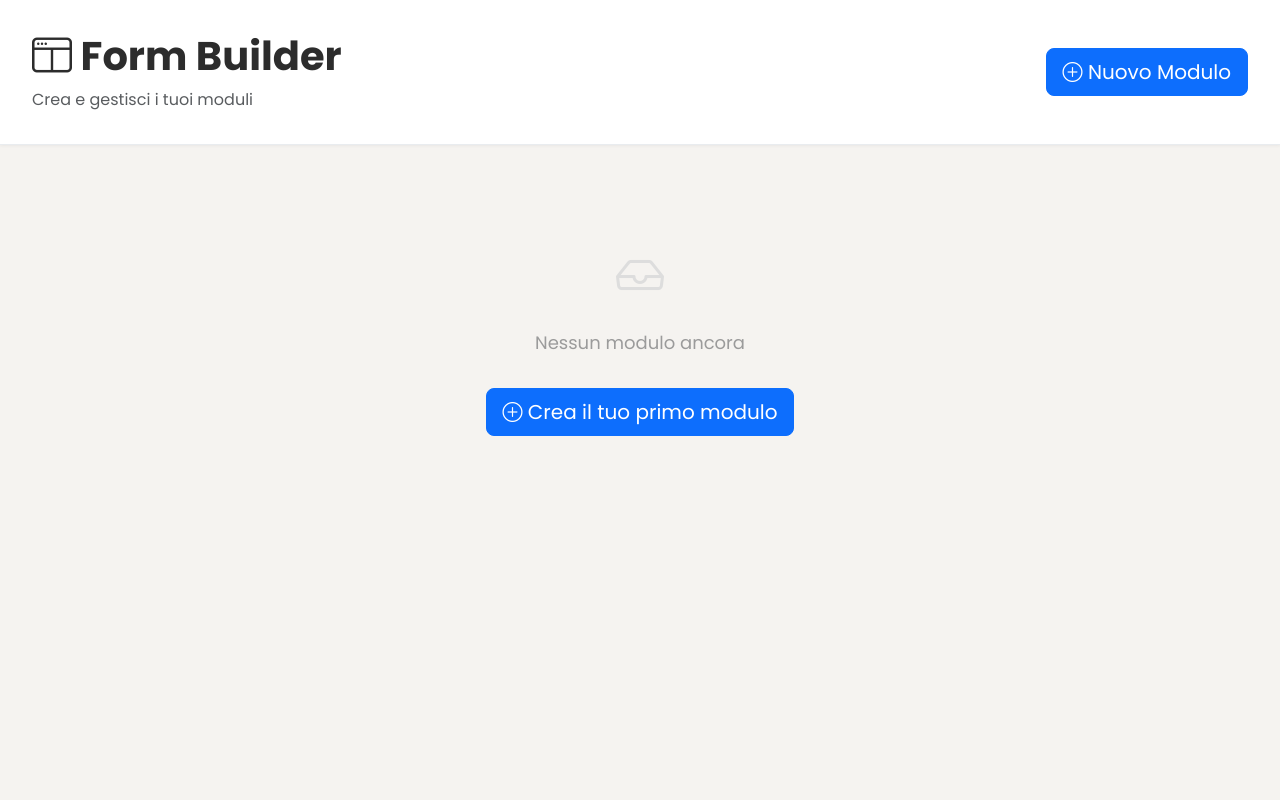
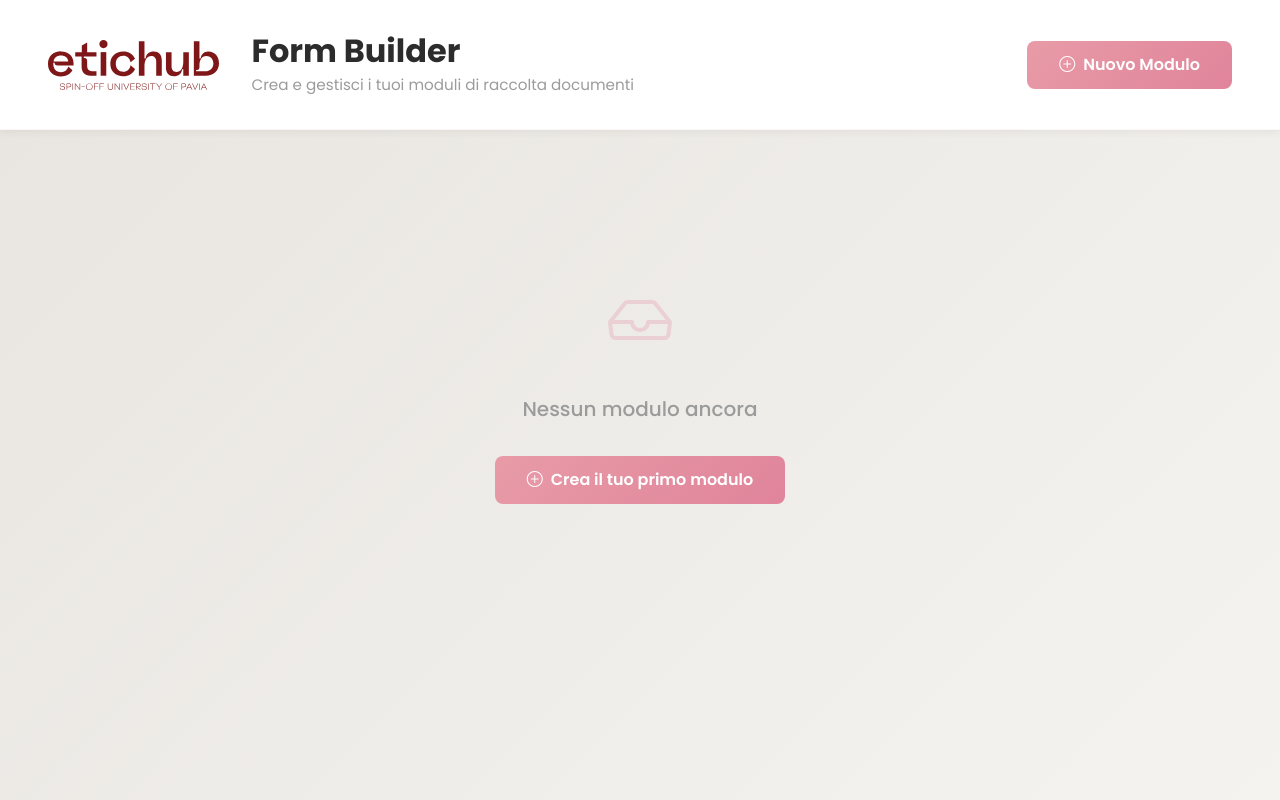
Before and after one commit to RazorCopter/eh-moduli, a Django app: page /modules/admin/builder/ in a window 1280 px wide. Run offline with Django 4.2, Linux system fonts and the light colour scheme; the visitor is signed in with stand-in values (Sample User, id 1); data that the repository does not hold is empty.

Commit message:
style: Premium Etichub branding for form builder dashboard
Complete redesign of builder_list.html with premium aesthetic:

Visual improvements:
- Gradient background: beige to light beige (#E8E5E0 → #F5F3F0)
- Etichub logo in header (50px) with title
- Premium card design with glass-morphism status badges
- Gradient headers: rose (#E89BA7 → #E0849B)
- Radial gradient overlay on header for depth
- Backdrop filter blur effect on status badges

Layout & spacing:
- Larger header padding (3rem)
- Bigger gap between cards (2.5rem)
- More generous card padding (2rem)
- Smoother shadow transitions

Buttons:
- Edit: Rose gradient
- Duplicate: Soft pink (#E8B5C1)
- Delete: Light red background (#F5D4D4)
- Scale up on hover (1.02x) with color transition
- Smooth cubic-bezier animations

Typography:
- Poppins font throughout
- Larger titles (2rem)
- Better color contrast (#2C2C2C text on light backgrounds)

Interactions:
- Hover: Cards lift up 4px with enhanced shadow
- Smooth 0.4s cubic-bezier transitions
- Visual feedback on all buttons

Now matches Etichub's premium, minimalist aesthetic from homepage.

Co-Authored-By: Claude <noreply@anthropic.com>

```diff
--- a/modules/templates/modules/admin/builder_list.html
+++ b/modules/templates/modules/admin/builder_list.html
@@ -12,67 +12,120 @@
         * {
             font-family: 'Poppins', -apple-system, BlinkMacSystemFont, 'Segoe UI', sans-serif;
         }
-        body {
-            background-color: #F5F3F0;
+        html, body {
+            background: linear-gradient(135deg, #E8E5E0 0%, #F5F3F0 100%);
+            min-height: 100vh;
+            color: #2C2C2C;
         }
         .header {
             background: white;
-            border-bottom: 1px solid #e9ecef;
-            padding: 2rem;
-            margin-bottom: 2rem;
-            box-shadow: 0 1px 3px rgba(0,0,0,0.05);
+            border-bottom: 1px solid rgba(232, 155, 167, 0.1);
+            padding: 2rem 3rem;
+            box-shadow: 0 2px 8px rgba(0,0,0,0.06);
+            margin-bottom: 3rem;
         }
-        .header h1 {
+        .header-top {
+            display: flex;
+            justify-content: space-between;
+            align-items: center;
+        }
+        .logo-section {
+            display: flex;
+            align-items: center;
+            gap: 2rem;
+        }
+        .logo-section img {
+            height: 50px;
+            width: auto;
+        }
+        .header-title-block h1 {
             margin: 0;
+            font-size: 2rem;
             font-weight: 700;
             color: #2C2C2C;
         }
-        .header-actions {
-            display: flex;
-            gap: 1rem;
-            margin-top: 1rem;
+        .header-title-block p {
+            margin: 0.25rem 0 0 0;
+            color: #9B9B9B;
+            font-size: 0.95rem;
+        }
+        .btn-new-form {
+            background: linear-gradient(135deg, #E89BA7, #E0849B);
+            color: white;
+            border: none;
+            padding: 0.75rem 2rem;
+            border-radius: 8px;
+            font-weight: 600;
+            cursor: pointer;
+            transition: all 0.3s cubic-bezier(0.4, 0, 0.2, 1);
+            text-decoration: none;
+            display: inline-flex;
+            align-items: center;
+            gap: 0.5rem;
+        }
+        .btn-new-form:hover {
+            transform: translateY(-2px);
+            box-shadow: 0 8px 20px rgba(232, 155, 167, 0.3);
+            color: white;
         }
         .forms-grid {
             display: grid;
-            grid-template-columns: repeat(auto-fill, minmax(350px, 1fr));
-            gap: 2rem;
-            padding: 0 2rem;
+            grid-template-columns: repeat(auto-fill, minmax(340px, 1fr));
+            gap: 2.5rem;
+            padding: 0 3rem 3rem 3rem;
         }
         .form-card {
             background: white;
-            border-radius: 8px;
-            box-shadow: 0 1px 3px rgba(0,0,0,0.1);
+            border-radius: 12px;
+            box-shadow: 0 2px 8px rgba(0,0,0,0.06);
             overflow: hidden;
-            transition: all 0.3s;
+            transition: all 0.4s cubic-bezier(0.4, 0, 0.2, 1);
             display: flex;
             flex-direction: column;
+            border: 1px solid rgba(232, 155, 167, 0.1);
         }
         .form-card:hover {
-            box-shadow: 0 4px 12px rgba(0,0,0,0.15);
-            transform: translateY(-2px);
+            box-shadow: 0 12px 24px rgba(232, 155, 167, 0.15);
+            transform: translateY(-4px);
         }
         .form-card-header {
-            background: linear-gradient(135deg, #E89BA7, #E0849B);
+            background: linear-gradient(135deg, #E89BA7 0%, #E0849B 100%);
             color: white;
-            padding: 1.5rem;
+            padding: 2rem;
+            position: relative;
+            overflow: hidden;
+        }
+        .form-card-header::before {
+            content: '';
+            position: absolute;
+            top: -50%;
+            right: -50%;
+            width: 200%;
+            height: 200%;
+            background: radial-gradient(circle, rgba(255,255,255,0.1) 0%, transparent 70%);
         }
         .form-card-title {
             font-size: 1.25rem;
-            font-weight: 600;
-            margin: 0 0 0.5rem 0;
+            font-weight: 700;
+            margin: 0 0 0.75rem 0;
+            position: relative;
+            z-index: 1;
         }
         .form-card-status {
             display: inline-flex;
             align-items: center;
             gap: 0.5rem;
-            padding: 0.25rem 0.75rem;
-            background: rgba(255,255,255,0.2);
+            padding: 0.35rem 0.85rem;
+            background: rgba(255,255,255,0.25);
+            backdrop-filter: blur(10px);
             border-radius: 20px;
             font-size: 0.75rem;
             font-weight: 600;
+            position: relative;
+            z-index: 1;
         }
         .form-card-body {
-            padding: 1.5rem;
+            padding: 2rem;
             flex: 1;
         }
         .form-meta {
@@ -112,45 +165,53 @@
         }
         .btn-edit:hover {
             background: #E0849B;
+            transform: scale(1.02);
         }
         .btn-duplicate {
-            background: #9B9B9B;
+            background: #E8B5C1;
             color: white;
         }
         .btn-duplicate:hover {
-            background: #5c636a;
+            background: #E0A0B3;
+            transform: scale(1.02);
         }
         .btn-delete {
-            background: #dc3545;
-            color: white;
+            background: #F5D4D4;
+            color: #8B3C3C;
         }
         .btn-delete:hover {
-            background: #bb2d3b;
+            background: #E8B5B5;
+            transform: scale(1.02);
         }
         .empty-state {
             text-align: center;
-            padding: 4rem 2rem;
+            padding: 6rem 2rem;
         }
         .empty-state-icon {
-            font-size: 3rem;
-            color: #ddd;
-            margin-bottom: 1rem;
+            font-size: 4rem;
+            color: #E8B5C1;
+            margin-bottom: 1.5rem;
+            opacity: 0.5;
         }
         .empty-state-text {
             color: #9B9B9B;
-            font-size: 1.125rem;
+            font-size: 1.25rem;
             margin-bottom: 2rem;
+            font-weight: 500;
         }
     </style>
 </head>
 <body>
     <div class="header">
-        <div style="display: flex; justify-content: space-between; align-items: center;">
-            <div>
-                <h1><i class="bi bi-window-split"></i> Form Builder</h1>
-                <p class="text-muted" style="margin: 0.5rem 0 0 0;">Crea e gestisci i tuoi moduli</p>
+        <div class="header-top">
+            <div class="logo-section">
+                <img src="{% static 'images/Etichub_Logo_V2_Verticale_Color.svg' %}" alt="Etichub">
+                <div class="header-title-block">
+                    <h1>Form Builder</h1>
+                    <p>Crea e gestisci i tuoi moduli di raccolta documenti</p>
+                </div>
             </div>
-            <a href="{% url 'builder_create' %}" class="btn btn-primary btn-lg">
+            <a href="{% url 'builder_create' %}" class="btn-new-form">
                 <i class="bi bi-plus-circle"></i> Nuovo Modulo
             </a>
         </div>
@@ -207,7 +268,7 @@
                 <i class="bi bi-inbox"></i>
             </div>
             <p class="empty-state-text">Nessun modulo ancora</p>
-            <a href="{% url 'builder_create' %}" class="btn btn-primary btn-lg">
+            <a href="{% url 'builder_create' %}" class="btn-new-form" style="margin-bottom: 2rem;">
                 <i class="bi bi-plus-circle"></i> Crea il tuo primo modulo
             </a>
         </div>
```
Also changed, not shown: other parts of modules/templates/modules/admin/builder_list.html (+13 -13 lines).
